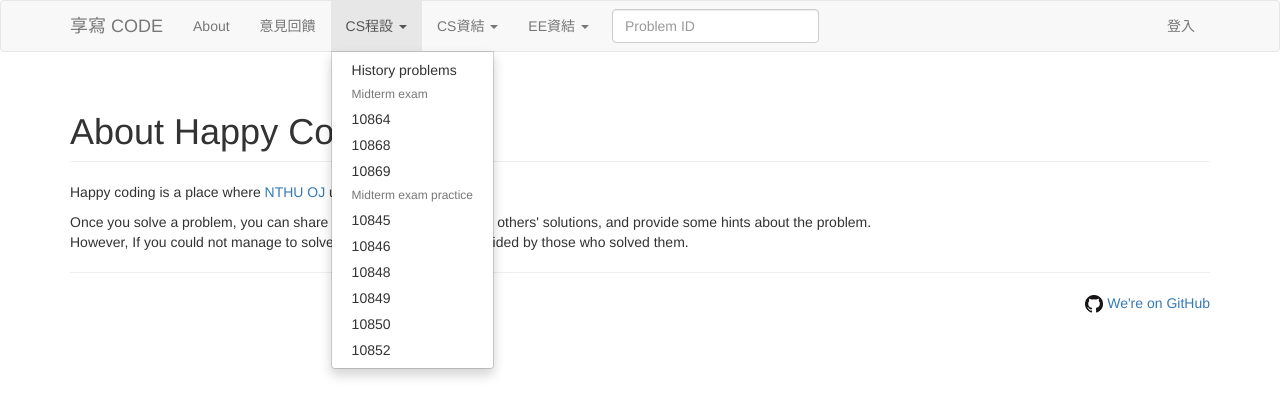
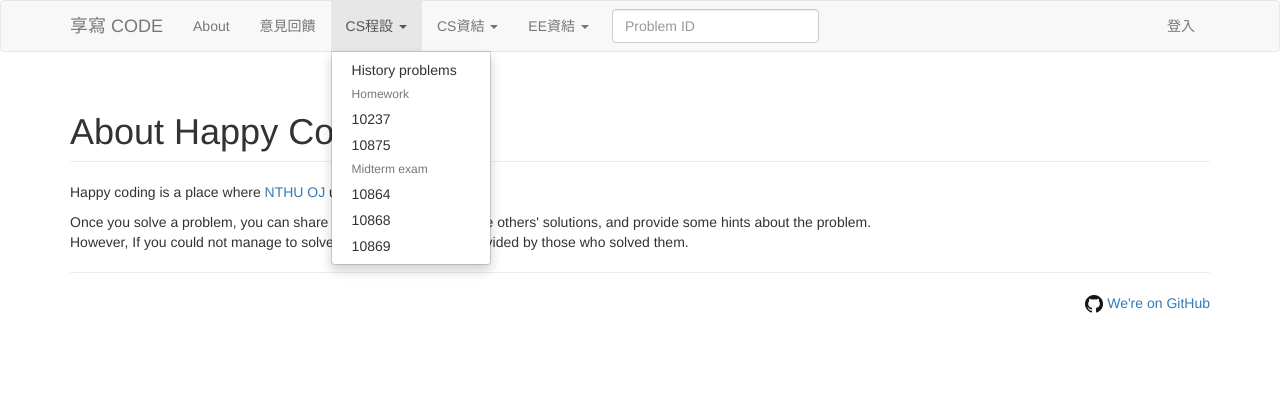
Before and after one commit to afg-archive/happycoding, a Python web app: template problem/jinja2/about.html in a window 1280 px wide, after a click on "CS程設". Shown: the top 417 px of the page. Run offline with Jinja, Linux system fonts and the light colour scheme; the template is opened without the code that fills it, so the values that code supplies are empty; some libraries are stand-ins or nearby versions.

Commit message:
update hw

```diff
--- a/problem/jinja2/navbar.html
+++ b/problem/jinja2/navbar.html
@@ -17,17 +17,13 @@
           <a href="#" class="dropdown-toggle" data-toggle="dropdown" role="button" aria-haspopup="true" aria-expanded="false">CS程設 <span class="caret"></span></a>
           <ul class="dropdown-menu">
             <li><a href="{{ url('history') }}">History problems</a></li>
+            <li class="dropdown-header">Homework</li>
+            <li><a href="/problem/10237">10237</a></li>
+            <li><a href="/problem/10875">10875</a></li>
             <li class="dropdown-header">Midterm exam</li>
             <li><a href="/problem/10864">10864</a></li>
             <li><a href="/problem/10868">10868</a></li>
             <li><a href="/problem/10869">10869</a></li>
-            <li class="dropdown-header">Midterm exam practice</li>
-            <li><a href="/problem/10845">10845</a></li>
-            <li><a href="/problem/10846">10846</a></li>
-            <li><a href="/problem/10848">10848</a></li>
-            <li><a href="/problem/10849">10849</a></li>
-            <li><a href="/problem/10850">10850</a></li>
-            <li><a href="/problem/10852">10852</a></li>
           </ul>
         </li>
         <li class="dropdown">
```
